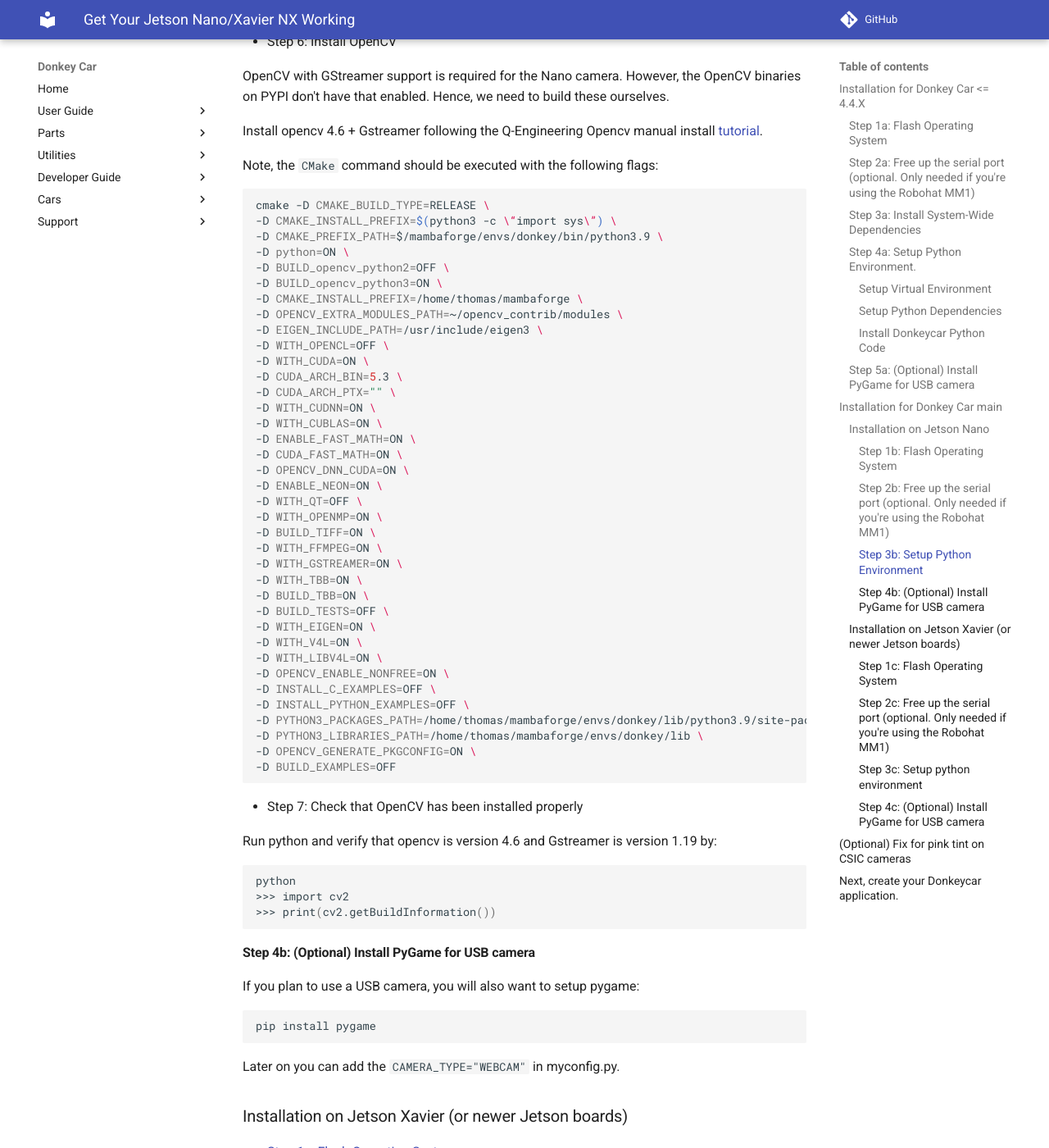
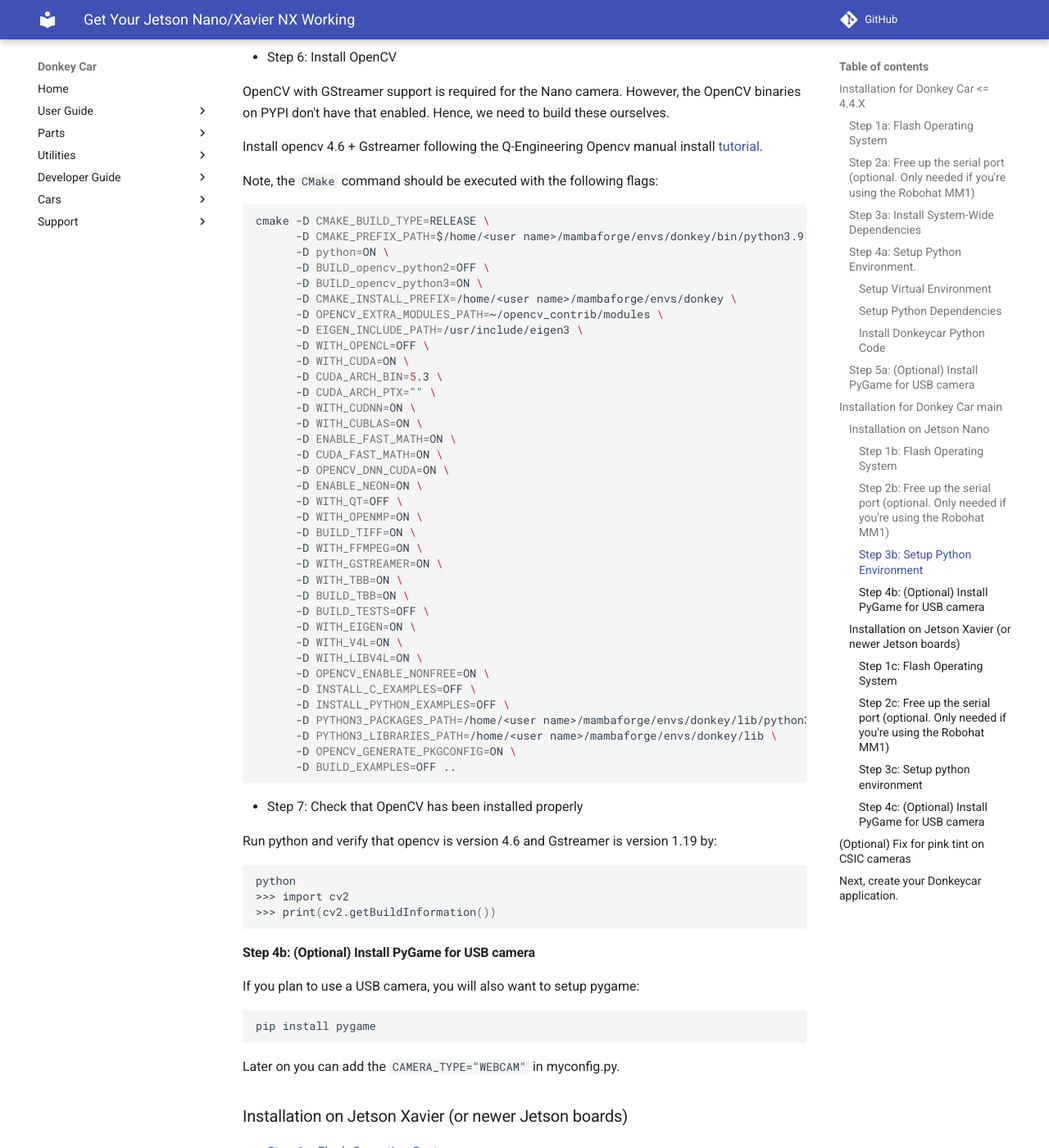
Before and after one commit to autorope/donkeydocs, an MkDocs documentation site: the page built from docs/guide/robot_sbc/setup_jetson_nano.md, in a window 1280 px wide and 1400 px high, scrolled down 5784 px. Shown: the whole window at 82% size. Built offline with MkDocs 1.6.1 and Material for MkDocs 9.7.7, drawn with Linux system fonts in a browser that asks for light colours; comment, search, counter and statistics services are not loaded; some of the changed text lies outside the part shown.

Commit message:
Update jetson doc * fix pip install to be outside yaml and correct open cv cmake command

````diff
--- a/docs/guide/robot_sbc/setup_jetson_nano.md
+++ b/docs/guide/robot_sbc/setup_jetson_nano.md
@@ -303,42 +304,43 @@ Note, the `CMake` command should be executed with the following flags:
 
 ```bash
 cmake -D CMAKE_BUILD_TYPE=RELEASE \
--D CMAKE_INSTALL_PREFIX=$(python3 -c \“import sys\”) \
--D CMAKE_PREFIX_PATH=$/mambaforge/envs/donkey/bin/python3.9 \
--D python=ON \
--D BUILD_opencv_python2=OFF \
--D BUILD_opencv_python3=ON \
--D CMAKE_INSTALL_PREFIX=/home/thomas/mambaforge \
--D OPENCV_EXTRA_MODULES_PATH=~/opencv_contrib/modules \
--D EIGEN_INCLUDE_PATH=/usr/include/eigen3 \
--D WITH_OPENCL=OFF \
--D WITH_CUDA=ON \
--D CUDA_ARCH_BIN=5.3 \
--D CUDA_ARCH_PTX="" \
--D WITH_CUDNN=ON \
--D WITH_CUBLAS=ON \
--D ENABLE_FAST_MATH=ON \
--D CUDA_FAST_MATH=ON \
--D OPENCV_DNN_CUDA=ON \
--D ENABLE_NEON=ON \
--D WITH_QT=OFF \
--D WITH_OPENMP=ON \
--D BUILD_TIFF=ON \
--D WITH_FFMPEG=ON \
--D WITH_GSTREAMER=ON \
--D WITH_TBB=ON \
--D BUILD_TBB=ON \
--D BUILD_TESTS=OFF \
--D WITH_EIGEN=ON \
--D WITH_V4L=ON \
--D WITH_LIBV4L=ON \
--D OPENCV_ENABLE_NONFREE=ON \
--D INSTALL_C_EXAMPLES=OFF \
--D INSTALL_PYTHON_EXAMPLES=OFF \
--D PYTHON3_PACKAGES_PATH=/home/thomas/mambaforge/envs/donkey/lib/python3.9/site-packages \
--D PYTHON3_LIBRARIES_PATH=/home/thomas/mambaforge/envs/donkey/lib \
--D OPENCV_GENERATE_PKGCONFIG=ON \
--D BUILD_EXAMPLES=OFF
+      -D CMAKE_PREFIX_PATH=$/home/<user name>/mambaforge/envs/donkey/bin/python3.9 \
+      -D python=ON \
+      -D BUILD_opencv_python2=OFF \
+      -D BUILD_opencv_python3=ON \
+      -D CMAKE_INSTALL_PREFIX=/home/<user name>/mambaforge/envs/donkey \
+      -D OPENCV_EXTRA_MODULES_PATH=~/opencv_contrib/modules \
+      -D EIGEN_INCLUDE_PATH=/usr/include/eigen3 \
+      -D WITH_OPENCL=OFF \
+      -D WITH_CUDA=ON \
+      -D CUDA_ARCH_BIN=5.3 \
+      -D CUDA_ARCH_PTX="" \
+      -D WITH_CUDNN=ON \
+      -D WITH_CUBLAS=ON \
+      -D ENABLE_FAST_MATH=ON \
+      -D CUDA_FAST_MATH=ON \
+      -D OPENCV_DNN_CUDA=ON \
+      -D ENABLE_NEON=ON \
+      -D WITH_QT=OFF \
+      -D WITH_OPENMP=ON \
+      -D BUILD_TIFF=ON \
+      -D WITH_FFMPEG=ON \
+      -D WITH_GSTREAMER=ON \
+      -D WITH_TBB=ON \
+      -D BUILD_TBB=ON \
+      -D BUILD_TESTS=OFF \
+      -D WITH_EIGEN=ON \
+      -D WITH_V4L=ON \
+      -D WITH_LIBV4L=ON \
+      -D OPENCV_ENABLE_NONFREE=ON \
+      -D INSTALL_C_EXAMPLES=OFF \
+      -D INSTALL_PYTHON_EXAMPLES=OFF \
+      -D PYTHON3_PACKAGES_PATH=/home/<user name>/mambaforge/envs/donkey/lib/python3.9/site-packages \
+      -D PYTHON3_LIBRARIES_PATH=/home/<user name>/mambaforge/envs/donkey/lib \
+      -D OPENCV_GENERATE_PKGCONFIG=ON \
+      -D BUILD_EXAMPLES=OFF ..
+
+
 ```
 
 * Step 7: Check that OpenCV has been installed properly
````
Also changed, not shown: other parts of docs/guide/robot_sbc/setup_jetson_nano.md (+2 -1 lines).
